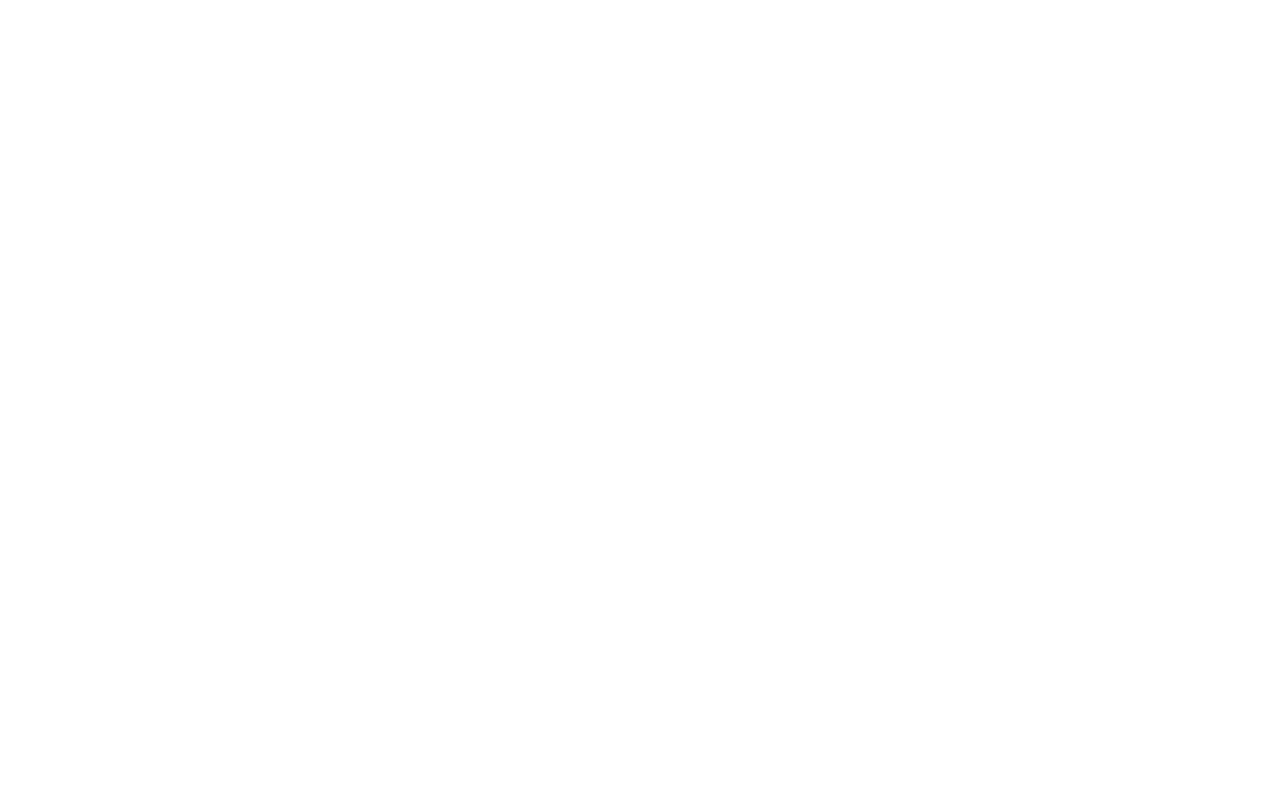
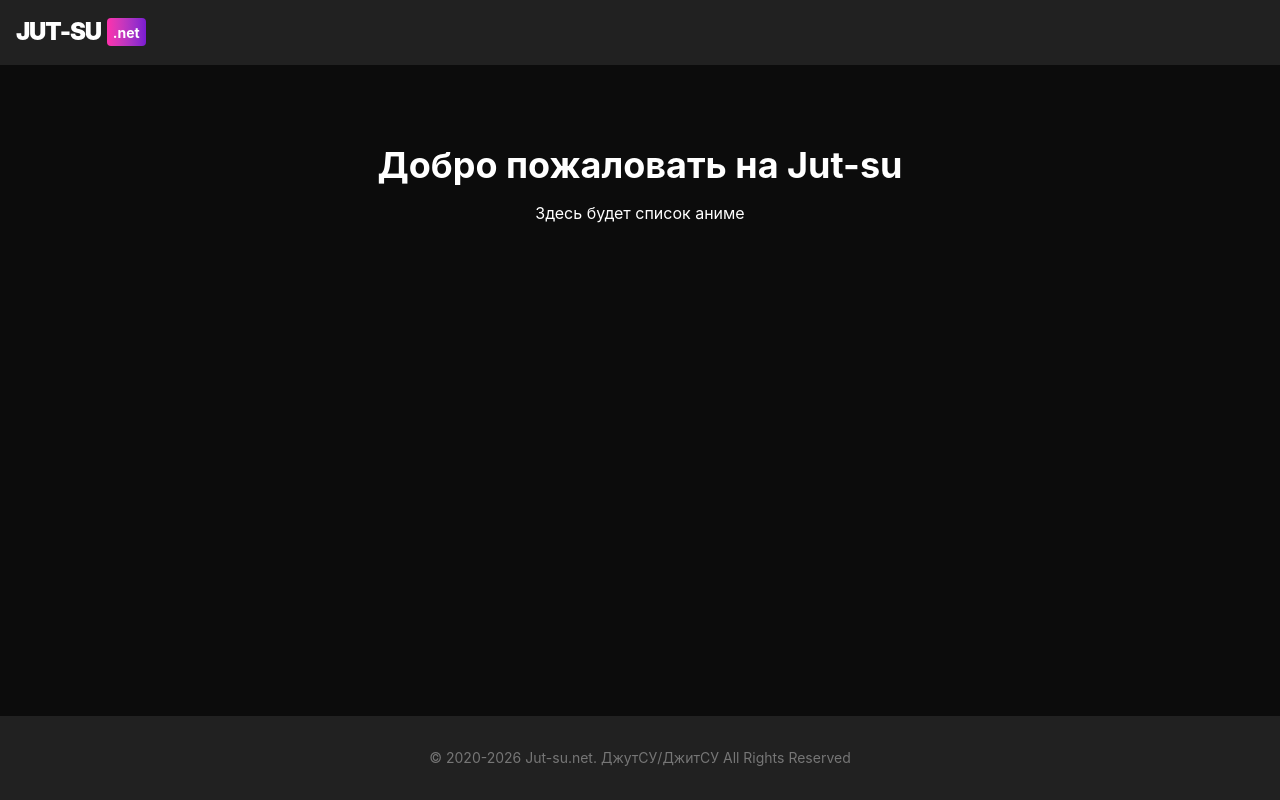
Before and after one commit to dinmukhamednurkaliyev/jutsu, a Nuxt app: page / in a window 1280 px wide. Built offline with nearby package versions, Linux system fonts and the light colour scheme.

Commit message:
feat(layout): implement default layout with header, footer and logo (#1)

```diff
--- a/app/assets/css/main.css
+++ b/app/assets/css/main.css
@@ -1,13 +1,44 @@
 @import "tailwindcss";
 
 @theme {
-  --color-background: #181825;
-  --color-foreground: #cdd6f4;
-  --color-primary: #a6e3a1;
+  --color-background-primary: #0c0c0c;
+  --color-on-background-primary: #ffffff;
+
+  --color-background-secondary: #212121;
+  --color-on-background-secondary: #767676;
+
+  --color-background-tertiary: #363636;
+  --color-on-background-tertiary: #ffffff;
+
+  --color-accent-primary: #ff30ac;
+  --color-on-accent-primary: #ffffff;
+
+  --color-accent-primary-start: #ff30ac;
+  --color-accent-primary-end: #7b1ad1;
+  --color-on-accent-primary: #ffffff;
+
+  --color-accent-primary-start-hover: #e02dbd;
+  --color-accent-primary-end-hover: #6a16b5;
 }
 
 @layer base {
+  body {
+    background-color: var(--color-background-primary);
+    color: var(--color-on-background-primary);
+    font-family: var(--default-font-family);
+    -webkit-font-smoothing: antialiased;
+    -moz-osx-font-smoothing: grayscale;
+  }
 }
 
 @layer components {
+  .accent-gradient {
+    @apply bg-linear-to-r from-(--color-accent-primary-start) to-accent-primary-end
+           text-(--color-on-accent=primary)
+           transition-all duration-300;
+  }
+
+  .accent-gradient:hover {
+    @apply from-accent-primary-start-hover to-accent-primary-end-hover;
+  }
 }
--- /dev/null
+++ b/app/components/BrandLogo.vue
@@ -0,0 +1,15 @@
+<script setup lang="ts"></script>
+
+<template>
+  <NuxtLink to="/" class="flex items-center gap-1.5 cursor-pointer group">
+    <span
+      class="text-2xl font-black tracking-tighter text-on-background-primary uppercase font-uni"
+      >Jut-su</span
+    >
+    <div class="accent-gradient px-1.5 py-0.5 rounded-sm">
+      <span class="text-sm font-bold text-on-accent-primary">.net</span>
+    </div>
+  </NuxtLink>
+</template>
+
+<style scoped></style>
--- /dev/null
+++ b/app/layouts/default.vue
@@ -0,0 +1,29 @@
+<script setup lang="ts">
+import BrandLogo from "~/components/BrandLogo.vue";
+</script>
+
+<template>
+  <div class="min-h-screen flex flex-col">
+    <header
+      class="w-full bg-background-secondary border-b border-background-secondary"
+    >
+      <div class="container mx-auto px-4 h-16 flex items-center">
+        <BrandLogo />
+      </div>
+    </header>
+
+    <main class="grow">
+      <slot />
+    </main>
+
+    <footer class="w-full py-8 bg-background-secondary mt-auto">
+      <div
+        class="container mx-auto px-4 text-center text-on-background-secondary text-sm"
+      >
+        © 2020-2026 Jut-su.net. ДжутСУ/ДжитСУ All Rights Reserved
+      </div>
+    </footer>
+  </div>
+</template>
+
+<style scoped></style>
--- /dev/null
+++ b/app/pages/index.vue
@@ -0,0 +1,12 @@
+<script setup lang="ts"></script>
+
+<template>
+  <section class="py-20 text-center">
+    <h1 class="text-4xl font-bold mb-4 text-on-background-primary">
+      Добро пожаловать на Jut-su
+    </h1>
+    <p class="text-on-background-primary">Здесь будет список аниме</p>
+  </section>
+</template>
+
+<style scoped></style>
```
Also changed, not shown: package.json (+5 -2 lines), 2 other files (tests, documents, lock files or other folders).
